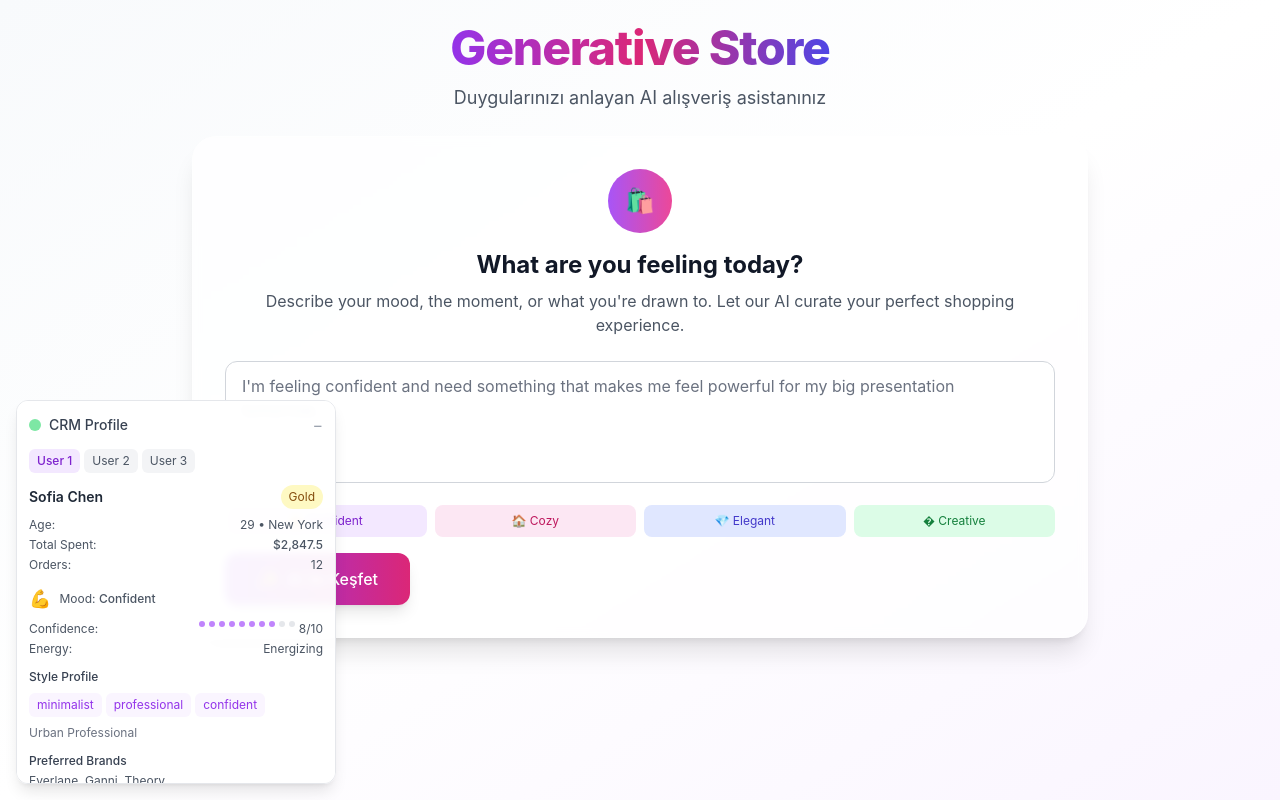
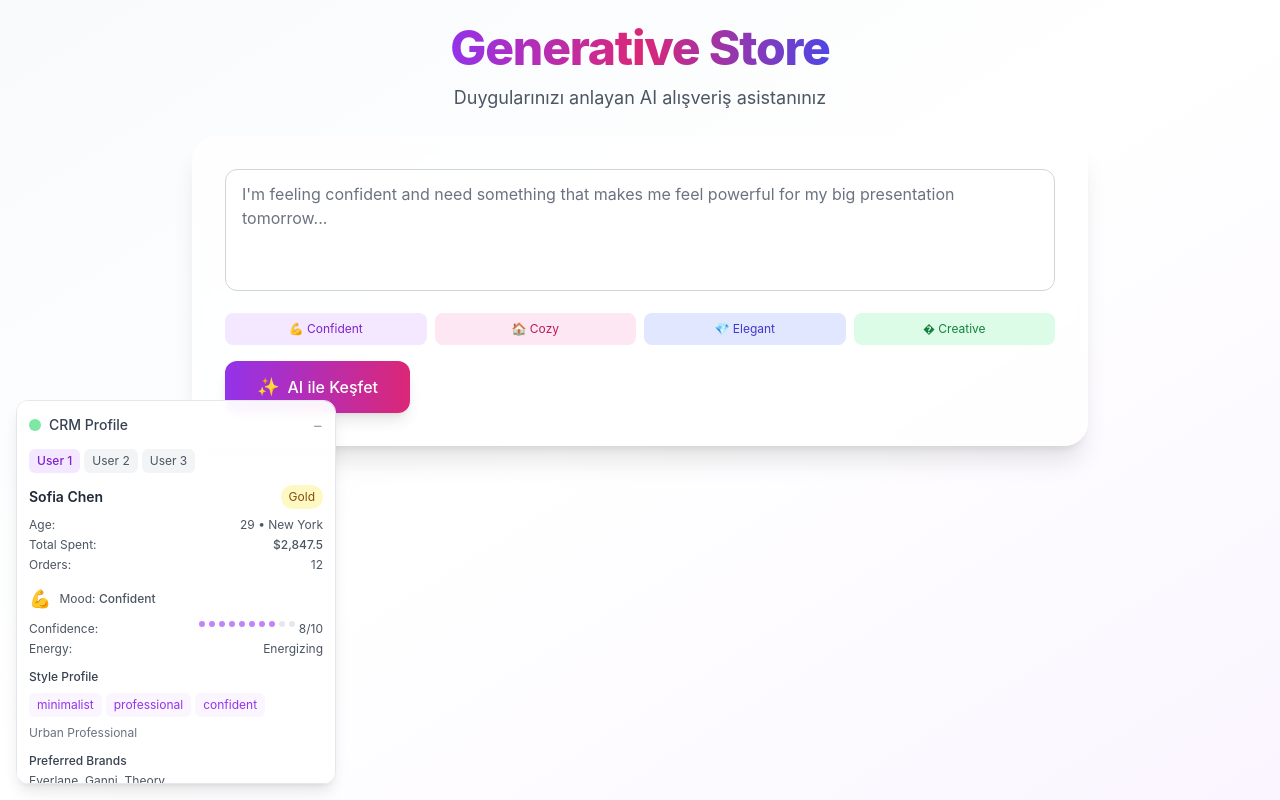
Before and after one commit to psychpsych/generative-storefront, a Next.js app: page / in a window 1280 px wide. Built offline with nearby package versions, Linux system fonts and the light colour scheme.

Commit message:
Remove emoji and header text from main page

```diff
--- a/src/pages/index.tsx
+++ b/src/pages/index.tsx
@@ -127,17 +127,6 @@ export default function Home() {
           {(!userIntent || suggestions.length === 0) && !isLoading && (
             <div className="mb-8">
               <div className="bg-white/70 backdrop-blur-sm rounded-2xl sm:rounded-3xl shadow-xl border border-white/20 p-6 sm:p-8">
-                <div className="text-center mb-6">
-                  <div className="inline-flex items-center justify-center w-16 h-16 bg-gradient-to-r from-purple-500 to-pink-500 rounded-full mb-4">
-                    <span className="text-2xl">🛍️</span>
-                  </div>
-                  <h2 className="text-xl sm:text-2xl font-bold text-gray-900 mb-2">
-                    What are you feeling today?
-                  </h2>
-                  <p className="text-gray-600 text-sm sm:text-base">
-                    Describe your mood, the moment, or what you're drawn to. Let our AI curate your perfect shopping experience.
-                  </p>
-                </div>
 
                 {/* Simple Input Form */}
                 <form onSubmit={(e) => {
```
